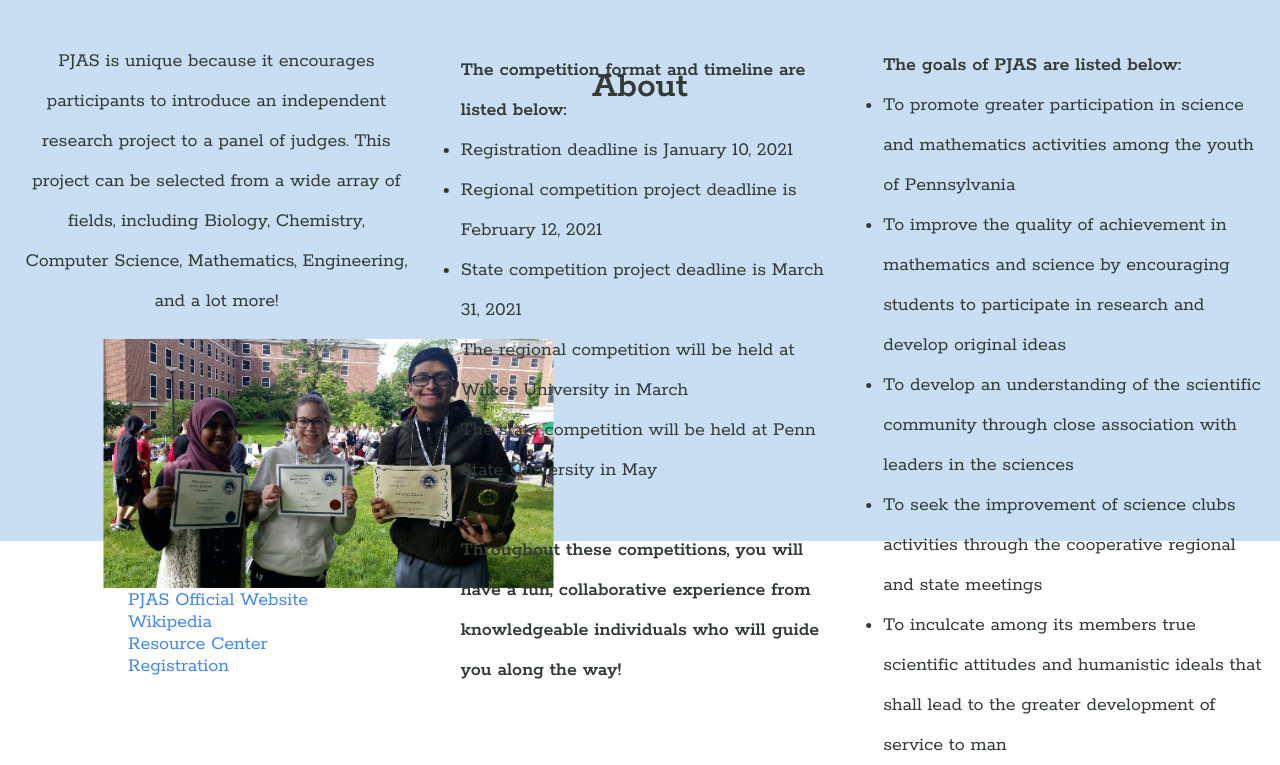
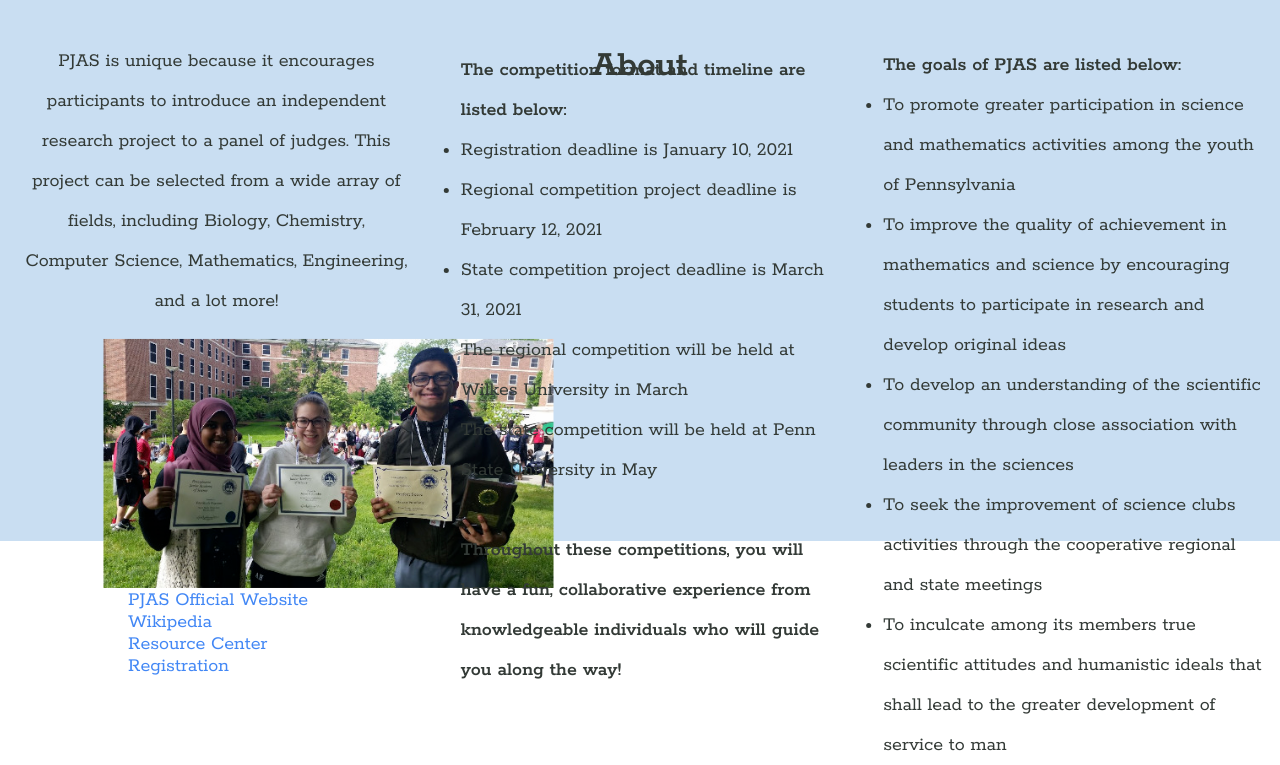
Before and after one commit to AbhinavP123/AbingtonHeightsPJAS, a plain HTML site: page about.html in a window 1280 px wide. Shown: the part 179-944 px from the top of the page. Drawn offline with Linux system fonts and the light colour scheme.

Commit message:
Update style.css

```diff
--- a/style.css
+++ b/style.css
@@ -58,7 +58,7 @@ nav-classes img{
 }
 .title-classes{
 	font-size: 25px;
-	transform: translate(0%, 100%);
+	transform: translate(0%, 50%);
 	color: #333a36;
 	text-align: center;
 }
```
